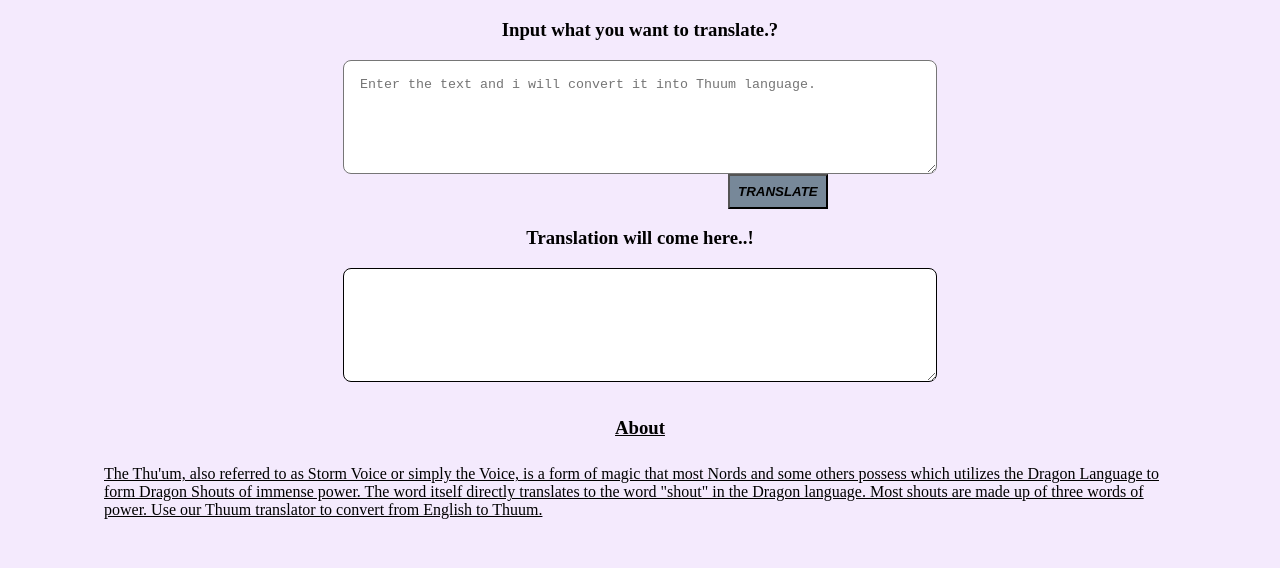
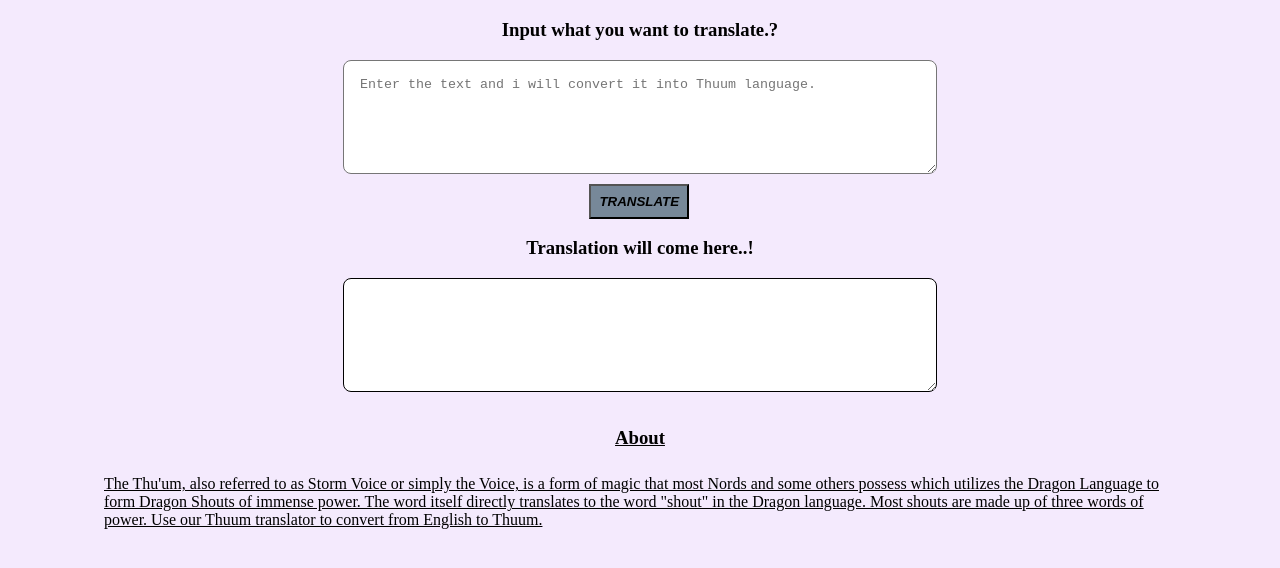
Before and after one commit to rahulljainn/funtranslation, a plain HTML site: page index.html in a window 1280 px wide. Shown: the part 158-726 px from the top of the page. Drawn offline with Linux system fonts and the light colour scheme.

Commit message:
button alignment

```diff
--- a/style.css
+++ b/style.css
@@ -11,8 +11,9 @@
     font-style: italic;
     font-weight: bold;
     cursor: pointer;
-    margin-left:90vh;
+    margin-left:46%;
     padding: 0.5rem;
+    margin-top: 10px;
 
 }
 .foot-style{
```
